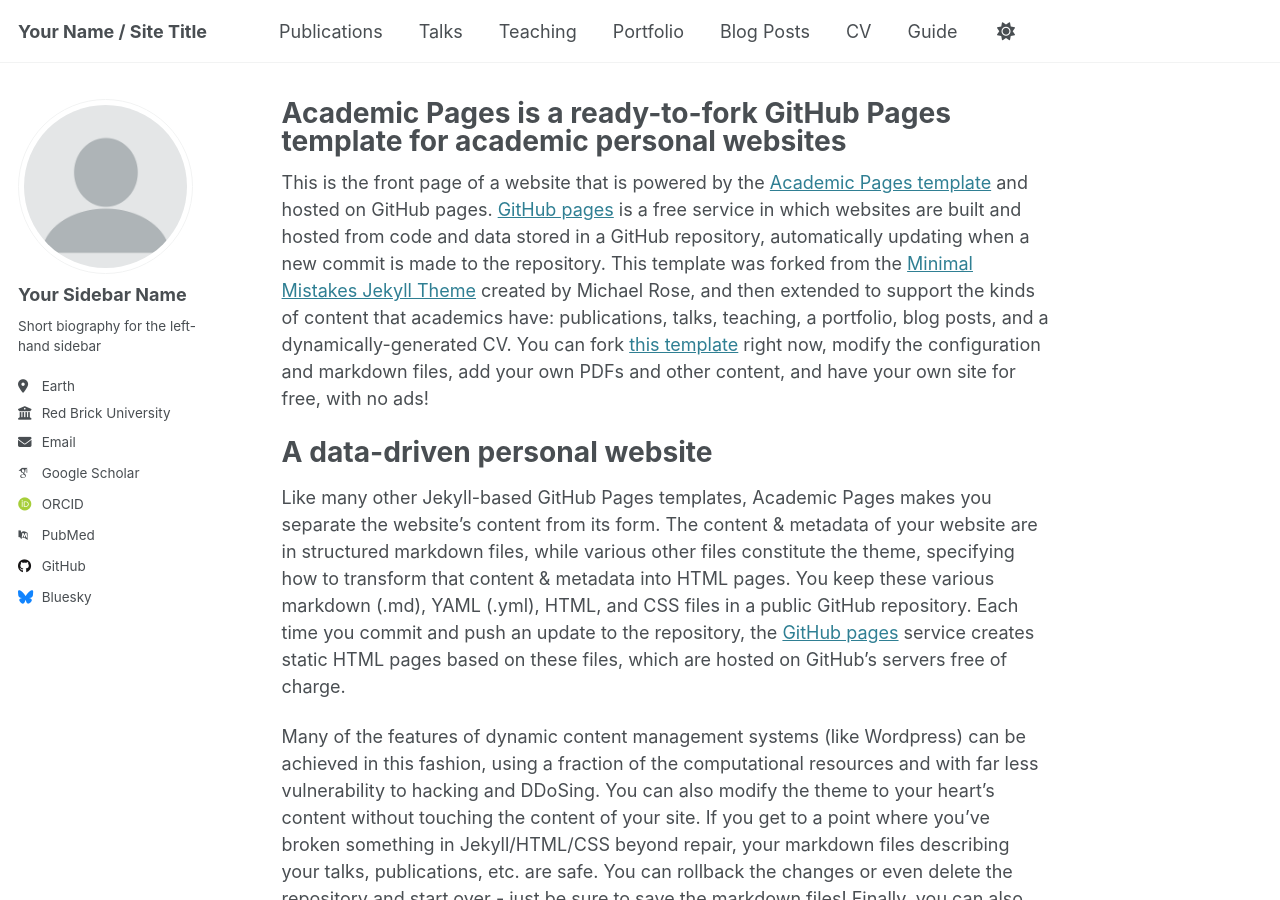
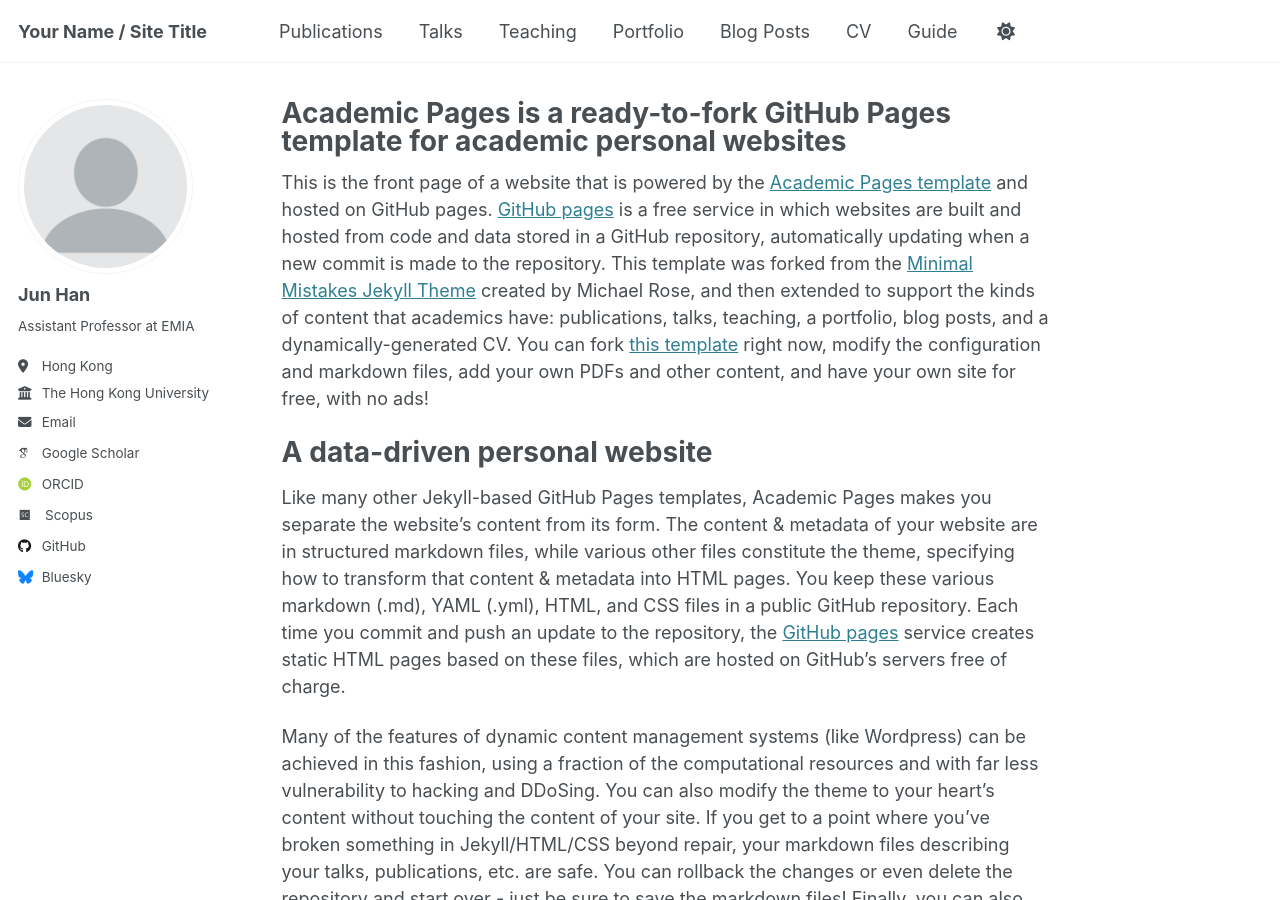
Before and after one commit to stevenhan1991/stevenhan1991.github.io, a Jekyll site: the page built from _pages/about.md, in a window 1280 px wide and 900 px high. Built offline with Jekyll 4.4.1, drawn with Linux system fonts in a browser that asks for light colours; some web fonts are replaced.

Commit message:
Update _config.yml

```diff
--- a/_config.yml
+++ b/_config.yml
@@ -23,23 +23,19 @@ repository               : "academicpages/academicpages.github.io"
 author:
   # Biographic information
   avatar           : "profile.png"
-  name             : "Your Sidebar Name"
+  name             : "Jun Han"
   pronouns         : # example: "she/her"
-  bio              : "Short biography for the left-hand sidebar"
-  location         : "Earth"
-  employer         : "Red Brick University"
+  bio              : "Assistant Professor at EMIA"
+  location         : "Hong Kong"
+  employer         : "The Hong Kong University of Science and Technology"
   uri              : # URL
-  email            : "none@example.org"
+  email            : "hanjun@ust.hk"
 
   # Academic websites
   arxiv            : # URL - Update with the correct link to your profile
-  googlescholar    : "https://scholar.google.com/citations?user=PS_CX0AAAAAJ"
-  impactstory      : # URL
-  orcid            : "http://orcid.org/yourorcidurl"
-  semantic         : # URL
-  pubmed           : "https://www.ncbi.nlm.nih.gov/pubmed/?term=john+snow"
-  researchgate     : # URL
-  scopus           : # URL
+  googlescholar    : "https://scholar.google.com/citations?user=8i3v-a8AAAAJ&hl=en"
+  orcid            : "https://orcid.org/0000-0002-7286-062X"
+  scopus           : "https://facultyprofiles.hkust.edu.hk/profiles.php?profile=jun-han-hanjun"
 
   # Repositories and software development
   bitbucket        : # Username - Update with your username on the site
```
